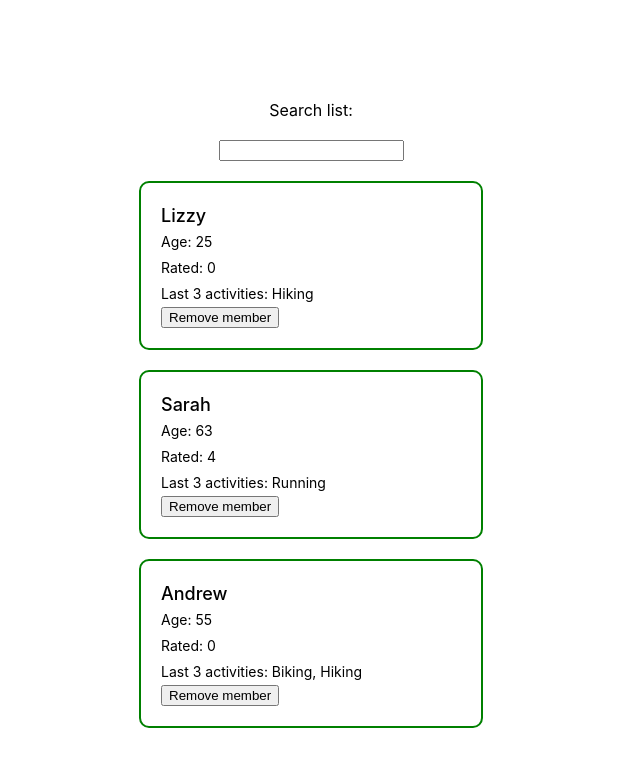
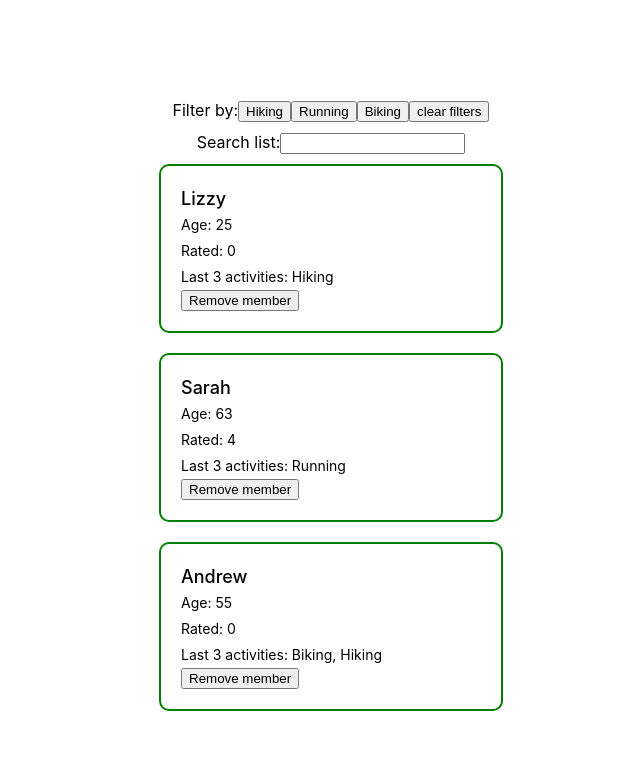
Before and after one commit to SupeDeDupe/outdoor-adventure-club-, a React (Create React App) app: page / in a window 1280 px wide. Shown: the top 766 px of the page, without its empty margins (329-969 px from the left). Built offline with nearby package versions, Linux system fonts and the light colour scheme.

Commit message:
add touches

```diff
--- /dev/null
+++ b/src/Filter.tsx
@@ -0,0 +1,28 @@
+import { Activities } from './MemberCard';
+
+export function Filter({
+    filterByActivity
+}: {
+    // oops, this could have been done with a filter state variable
+    filterByActivity: (a: Activities | null) => void;
+}) {
+    return (
+        <div>
+            <div>
+                Filter by:
+                <button onClick={() => filterByActivity(Activities.hiking)}>
+                    {Activities.hiking}
+                </button>
+                <button onClick={() => filterByActivity(Activities.running)}>
+                    {Activities.running}
+                </button>
+                <button onClick={() => filterByActivity(Activities.biking)}>
+                    {Activities.biking}
+                </button>
+                <button onClick={() => filterByActivity(null)}>
+                    clear filters
+                </button>
+            </div>
+        </div>
+    );
+}
--- a/src/MembersList.tsx
+++ b/src/MembersList.tsx
@@ -1,14 +1,21 @@
 import { useState } from 'react';
 import styled from 'styled-components';
+import { Filter } from './Filter';
 import { Activities, MemberCard } from './MemberCard';
 
-const StyledList = styled.li`
+const StyledList = styled.ul`
     margin: 100px;
+    display: flex;
+    flex-direction: column;
+    gap: 10px;
+
+    .member-cards {
         display: flex;
         flex-direction: column;
         justify-content: center;
         align-items: center;
         gap: 20px;
+    }
 `;
 
 type Member = {
@@ -26,12 +33,30 @@ export function MembersList({
     removeMember: (name: string) => void;
 }) {
     const [searchText, setSearchText] = useState('');
+    // TODO: rename filteredMembers to reflect the search purpose.. redundant naming..
     const filteredMembers = initialMembers.filter((m) =>
         m.name.toLowerCase().includes(searchText)
     );
+    const [members, setMembers] = useState(filteredMembers);
+    // TODO: should have used a filter state
+    // const [filteredActivity, setFilteredActivity] = useState(null);
+
+    const filterByActivity = (activity: Activities | null) => {
+        if (activity) {
+            setMembers(
+                filteredMembers.filter((m) => {
+                    return m.activities.includes(activity);
+                })
+            );
+        } else {
+            setMembers(filteredMembers);
+        }
+    };
 
     return (
         <StyledList>
+            <Filter filterByActivity={filterByActivity} />
+            <div>
                 <label>Search list:</label>
                 <input
                     onChange={(e) => {
@@ -42,7 +67,9 @@ export function MembersList({
                     name="q"
                     value={searchText}
                 />
-            {filteredMembers.map((m) => {
+            </div>
+            <div className="member-cards">
+                {members.map((m) => {
                     return (
                         <MemberCard
                             name={m.name}
@@ -54,6 +81,7 @@ export function MembersList({
                         />
                     );
                 })}
+            </div>
         </StyledList>
     );
 }
```
Lines whose indentation alone changed are shown as unchanged.
